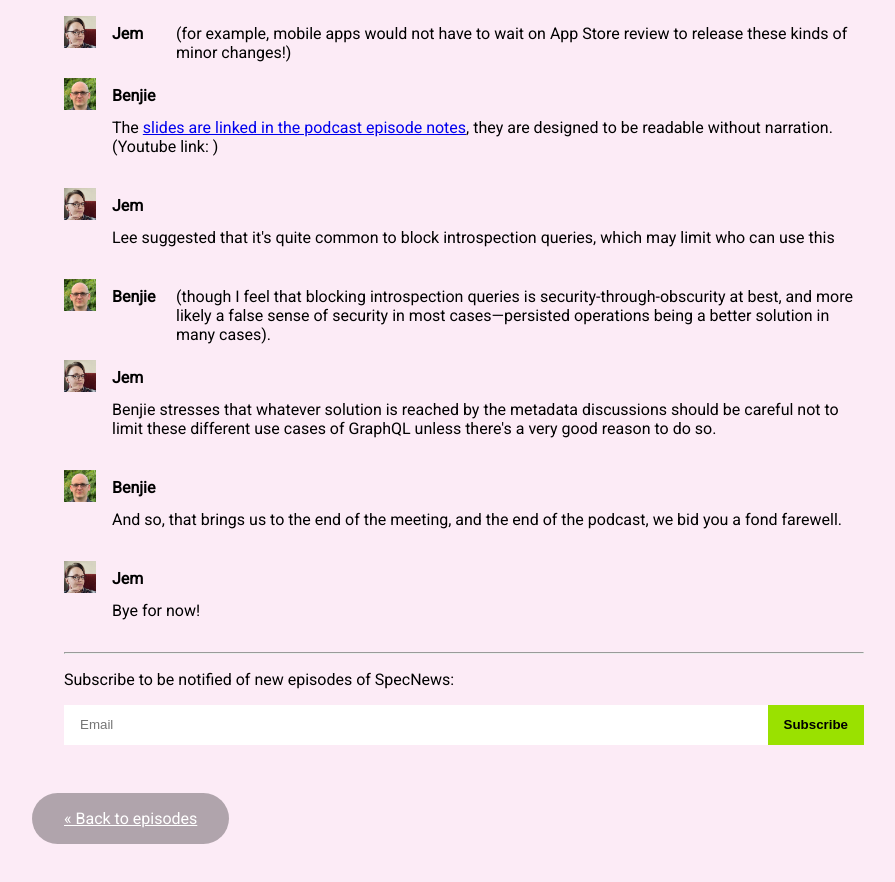
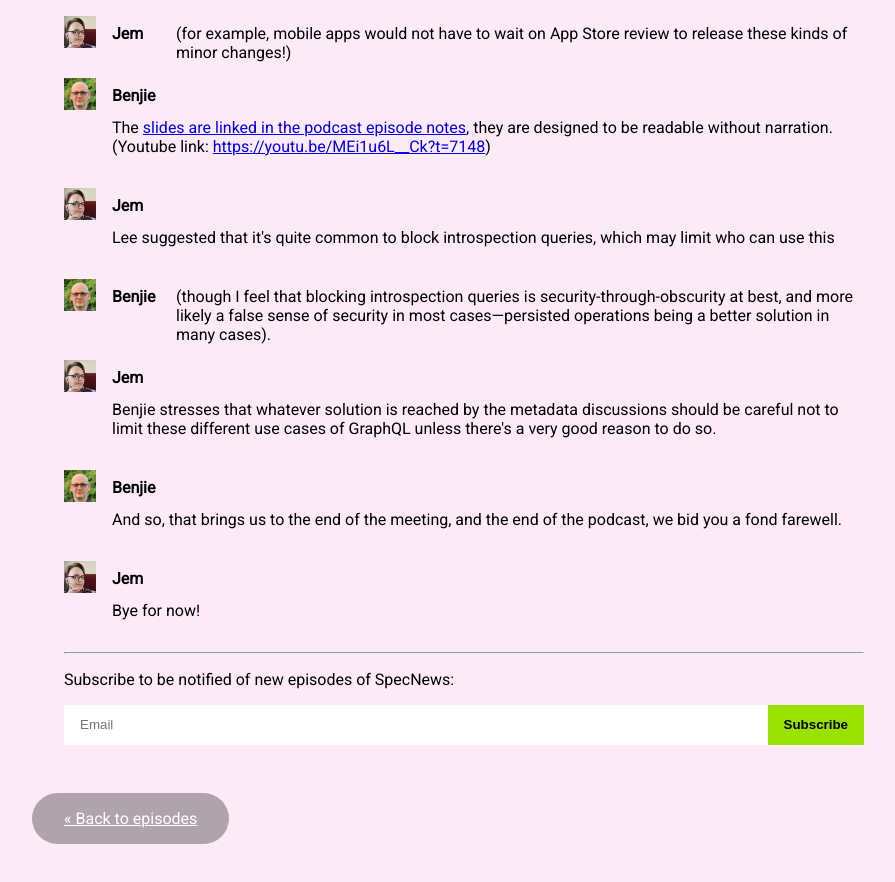
Before and after one commit to graphile/specnews, a Gatsby site: page /ep0006 in a window 1280 px wide. Shown: the part 3780-4662 px from the top of the page, without its empty margins (176-1071 px from the left). Built offline with nearby package versions, Linux system fonts and the light colour scheme; Gatsby itself is replaced by a stand-in of ours.

Commit message:
missing link

```diff
--- a/src/episodes/0006.tsx
+++ b/src/episodes/0006.tsx
@@ -238,7 +238,9 @@ export const ep0006: EpisodeDetails = {
           href="https://youtu.be/MEi1u6L__Ck?t=7148"
           rel="ugc noopener noreferrer"
           target="_blank"
-        ></a>
+        >
+          https://youtu.be/MEi1u6L__Ck?t=7148
+        </a>
         )
       </B>
       <J>
```
